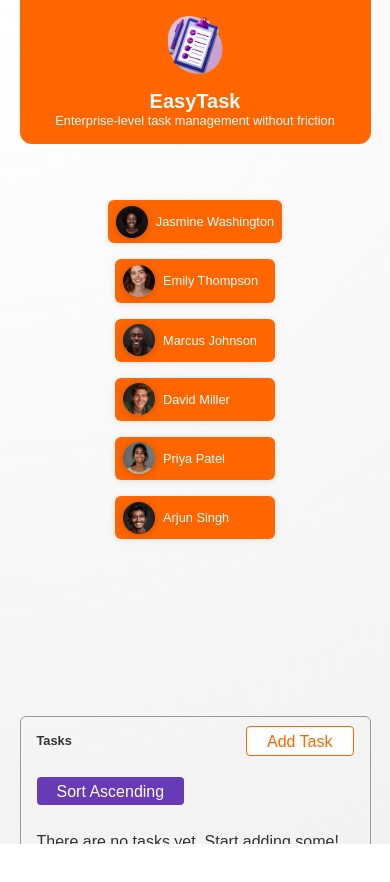
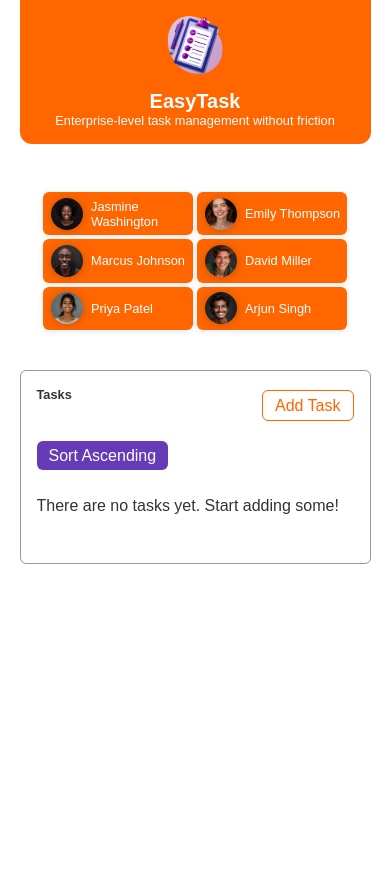
Before and after one commit to gusdepaula/easyTask, an Angular app: page /users/1/tasks in a window 390 px wide. Shown: the top 882 px of the page. Before the commit the page ends 844 px from the top, so only its background shows below. Built offline with nearby package versions, Linux system fonts and the light colour scheme.

Commit message:
refactor styles to use CSS variables for improved consistency and maintainability across components

```diff
--- a/src/app/app.component.css
+++ b/src/app/app.component.css
@@ -2,13 +2,13 @@ main {
   width: 90%;
   max-width: 50rem;
   margin: 2.5rem auto;
-  display: grid;
-  grid-auto-flow: row;
-  gap: 2rem;
 }
 
 @media (min-width: 768px) {
   main {
+    display: grid;
+    grid-auto-flow: row;
+    gap: 2rem;
     margin: 4rem auto;
     grid-template-columns: 1fr 3fr;
   }
--- a/src/app/components/button/button.component.css
+++ b/src/app/components/button/button.component.css
@@ -3,8 +3,8 @@ a {
   font: inherit;
   cursor: pointer;
   border: none;
-  padding: 0.35rem 1.25rem;
-  border-radius: 4px;
+  padding: 12px 24px;
+  border-radius: var(--border-radius);
   background-color: transparent;
   color: var(--color-text-dark);
 }
@@ -70,3 +70,10 @@ a {
 .btn-cancel:active {
   background-color: var(--color-neutral-hover);
 }
+
+@media (max-width: 768px) {
+  button,
+  a {
+    padding: 6px 12px;
+  }
+}
--- a/src/app/components/input/input.component.css
+++ b/src/app/components/input/input.component.css
@@ -2,16 +2,15 @@ label {
   display: block;
   font-weight: bold;
   font-size: 0.85rem;
-  color: var(--color-label); /* Usando a variável de cor */
+  color: var(--color-label);
   margin-bottom: 0.25rem;
 }
 
-input,
-textarea {
+input {
   width: 100%;
   font: inherit;
-  padding: 0.25rem 0.25rem;
-  border-radius: 4px;
-  border: 1px solid var(--color-border); /* Usando a variável de cor */
-  background-color: var(--color-background); /* Usando a variável de cor */
+  padding: 12px;
+  border-radius: var(--border-radius);
+  border: 1px solid var(--color-border);
+  background-color: var(--color-background);
 }
--- a/src/app/components/textarea/textarea.component.css
+++ b/src/app/components/textarea/textarea.component.css
@@ -6,12 +6,11 @@ label {
   margin-bottom: 0.25rem;
 }
 
-input,
 textarea {
   width: 100%;
   font: inherit;
-  padding: 0.25rem 0.25rem;
-  border-radius: 4px;
-  border: 1px solid var(--color-border); /* Usando a variável de cor */
-  background-color: var(--color-background); /* Usando a variável de cor */
+  padding: 12px;
+  border-radius: var(--border-radius);
+  border: 1px solid var(--color-border);
+  background-color: var(--color-background);
 }
--- a/src/app/tasks/new-task/new-task.component.css
+++ b/src/app/tasks/new-task/new-task.component.css
@@ -22,7 +22,8 @@ dialog {
 
 h2 {
   margin: 0;
-  color: var(--color-label);
+  color: var(--color-text-dark);
+  text-align: center;
 }
 
 .actions {
--- a/src/app/users/user-tasks/user-tasks.component.css
+++ b/src/app/users/user-tasks/user-tasks.component.css
@@ -2,7 +2,7 @@
   padding: 1rem;
   border: 1px solid var(--color-border);
   border-radius: var(--border-radius);
-  max-height: 60vh;
+  max-height: 70vh;
   overflow: auto;
   background-color: var(--color-tasks-bg);
 }
@@ -23,7 +23,7 @@ h2 {
 }
 
 menu {
-  margin: 0;
+  margin: 10px 0 0 0;
   padding: 0;
 }
 
--- a/src/app/users/users.component.css
+++ b/src/app/users/users.component.css
@@ -1,25 +1,38 @@
 #users {
   display: flex;
   flex-wrap: wrap;
-  gap: 1rem; /* Espaçamento entre os itens */
-  justify-content: center; /* Centraliza os itens horizontalmente */
+  gap: 1rem;
+  justify-content: center;
   padding: 1rem;
   width: 100%;
-  box-sizing: border-box;
-  overflow-x: hidden;
+  list-style: none;
+  padding: 0;
+  margin: 0 0 2rem 0;
 }
 
-ul {
-  list-style: none;
-  margin: 0;
-  padding: 0;
-  display: flex;
-  gap: 0.5rem;
-  overflow: auto;
+#users li {
+  width: 100%;
 }
 
 @media (min-width: 768px) {
-  ul {
+  #users {
     flex-direction: column;
+    align-items: flex-start;
+    height: auto;
+    overflow-y: auto;
+    overflow-x: hidden;
+    flex-wrap: nowrap;
   }
 }
+
+@media (max-width: 768px) {
+  #users {
+    padding: 0.5rem;
+    gap: 0.25rem;
+  }
+
+  #users li {
+    min-width: 100px;
+    max-width: 150px;
+  }
+}
--- a/src/styles.css
+++ b/src/styles.css
@@ -10,16 +10,10 @@ body {
   margin: 0;
   padding: 0;
   box-sizing: border-box;
-  overflow-x: hidden;
 }
 
 body {
   font-family: 'Poppins', sans-serif;
-  background: radial-gradient(
-    circle at top left,
-    var(--color-background-start),
-    var(--color-background-end)
-  );
   color: var(--color-text);
 }
 
```
